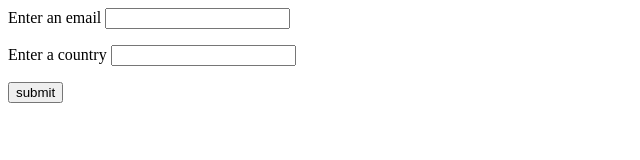
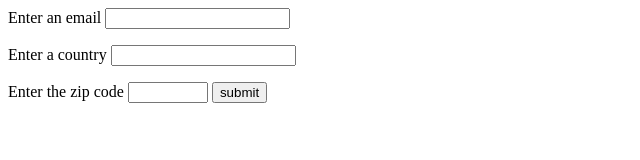
Before and after one commit to jackalot/O-Forms-Practice, a website built with webpack: page dist/index.html in a window 1280 px wide. Shown: the whole page, without its empty margins (0-640 px from the left). Built offline with nearby package versions, Linux system fonts and the light colour scheme.

Commit message:
added a zip code field, nothing else is required

```diff
--- a/dist/index.html
+++ b/dist/index.html
@@ -11,6 +11,8 @@
         <label for="country">Enter a country</label>
         <input type="text" name="country" class="country" required>
         <p class="country-error"></p>
+        <label for="zip-code">Enter the zip code</label>
+        <input type="number" name="zip-code" class="zip-code" min="10000" max="99999"required>
         <button class="submit">submit</button>
         <script src="main.js"></script>
     </body>
```
